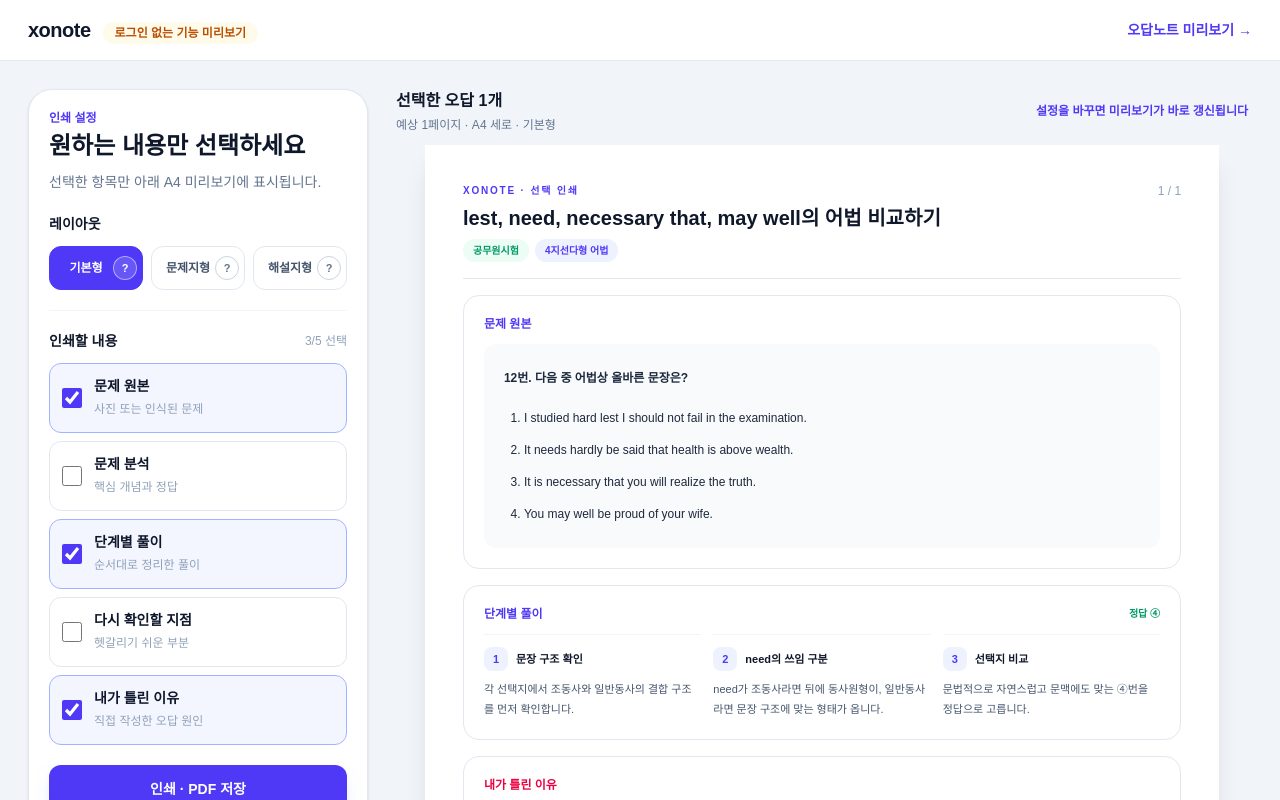
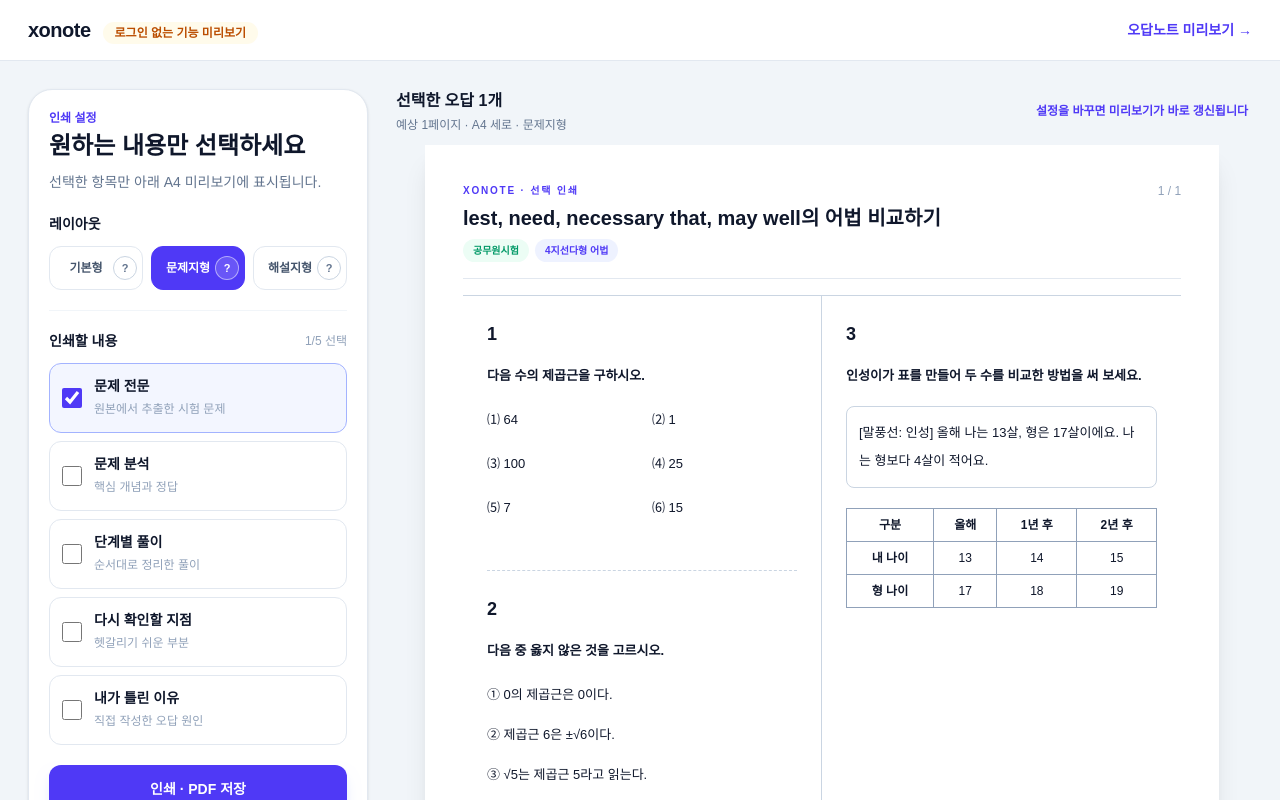
Before and after one commit to della2809-gif/oxNote, a Next.js app: page /preview/print in a window 1280 px wide. Shown: the top 800 px of the page. Built offline with nearby package versions, Linux system fonts and the light colour scheme.

Commit message:
A4 2단 문제지 출력 적용

```diff
--- a/src/app/(app)/notes/print/PrintToolbar.tsx
+++ b/src/app/(app)/notes/print/PrintToolbar.tsx
@@ -7,7 +7,7 @@ export type PrintSection = "source" | "analysis" | "steps" | "review" | "reason"
 export type PrintLayout = "standard" | "worksheet" | "answer";
 
 export const PRINT_SECTIONS: Array<{ key: PrintSection; label: string; description: string }> = [
-  { key: "source", label: "문제 원본", description: "사진 또는 인식된 문제" },
+  { key: "source", label: "문제 전문", description: "원본에서 추출한 시험 문제" },
   { key: "analysis", label: "문제 분석", description: "핵심 개념과 정답" },
   { key: "steps", label: "단계별 풀이", description: "순서대로 정리한 풀이" },
   { key: "review", label: "다시 확인할 지점", description: "헷갈리기 쉬운 부분" },
--- a/src/app/(app)/notes/print/page.tsx
+++ b/src/app/(app)/notes/print/page.tsx
@@ -5,7 +5,7 @@ import MathText from "@/components/MathText";
 import PrintToolbar, { type PrintLayout, type PrintSection } from "./PrintToolbar";
 
 const VALID_SECTIONS = new Set<PrintSection>(["source", "analysis", "steps", "review", "reason"]);
-const DEFAULT_SECTIONS: PrintSection[] = ["source", "steps", "reason"];
+const DEFAULT_SECTIONS: PrintSection[] = ["source"];
 
 function asDetails(value: unknown): Partial<NoteAiDetails> {
   return value && typeof value === "object" && !Array.isArray(value) ? value as Partial<NoteAiDetails> : {};
@@ -14,12 +14,6 @@ function asDetails(value: unknown): Partial<NoteAiDetails> {
 function compactText(value: string | null | undefined, maxLength: number) {
   const text = value?.trim() ?? "";
   return text.length <= maxLength ? text : `${text.slice(0, maxLength).trim()}…`;
-}
-
-async function signedImageUrl(supabase: Awaited<ReturnType<typeof createClient>>, path: string | null) {
-  if (!path || path.toLowerCase().endsWith(".pdf")) return null;
-  const { data } = await supabase.storage.from("note-files").createSignedUrl(path, 3600);
-  return data?.signedUrl ?? null;
 }
 
 function readSections(raw: string | string[] | undefined) {
@@ -34,7 +28,7 @@ function readLayout(raw: string | string[] | undefined): PrintLayout {
   return value === "worksheet" || value === "answer" ? value : "standard";
 }
 
-type PrintableNote = { note: Note; details: Partial<NoteAiDetails>; subject: Subject | null; imageUrl: string | null };
+type PrintableNote = { note: Note; details: Partial<NoteAiDetails>; subject: Subject | null };
 
 export default async function PrintNotesPage({ searchParams }: { searchParams: Promise<{ ids?: string | string[]; sections?: string | string[]; layout?: string | string[] }> }) {
   const params = await searchParams;
@@ -54,20 +48,19 @@ export default async function PrintNotesPage({ searchParams }: { searchParams: P
   const noteMap = new Map(notes.map((note) => [note.id, note]));
   const orderedNotes = ids.map((id) => noteMap.get(id)).filter((note): note is Note => Boolean(note));
   const subjectMap = new Map(((subjectsData as Subject[] | null) ?? []).map((subject) => [subject.id, subject]));
-  const printable: PrintableNote[] = await Promise.all(orderedNotes.map(async (note) => {
+  const printable: PrintableNote[] = orderedNotes.map((note) => {
     const details = asDetails(note.ai_details);
     return {
       note,
       details,
       subject: note.subject_id ? subjectMap.get(note.subject_id) ?? null : null,
-      imageUrl: await signedImageUrl(supabase, details.imageCleanup?.cleanedPath ?? note.source_file_url),
     };
-  }));
+  });
 
   return (
     <div className="print-document mx-auto max-w-[210mm]">
       <PrintToolbar count={printable.length} initialSections={sections} initialLayout={layout} />
-      <div className="space-y-6 print:space-y-0">
+      <div className="print-sheet-grid">
         {layout === "worksheet" ? (
           <>
             {sections.includes("source") && printable.map((item, index) => <NoteSheet key={`problem-${item.note.id}`} item={item} index={index} total={printable.length} sections={["source"]} variant="problem" />)}
@@ -80,28 +73,20 @@ export default async function PrintNotesPage({ searchParams }: { searchParams: P
 }
 
 function NoteSheet({ item, index, total, sections, variant }: { item: PrintableNote; index: number; total: number; sections: PrintSection[]; variant: "standard" | "problem" | "solution" | "answer" }) {
-  const { note, details, subject, imageUrl } = item;
+  const { note, details, subject } = item;
   const has = (section: PrintSection) => sections.includes(section);
   const steps = Array.isArray(details.solutionSteps) ? details.solutionSteps.slice(0, 5) : [];
   const points = Array.isArray(details.confusionPoints) ? details.confusionPoints.slice(0, 4) : [];
   return (
-    <article className="print-sheet">
-      <header className="flex items-start justify-between gap-4 border-b border-slate-200 pb-3">
-        <div><p className="text-[9px] font-bold uppercase tracking-[0.18em] text-indigo-600">xonote · {variant === "problem" ? "문제지" : variant === "solution" ? "해설지" : variant === "answer" ? "풀이 복습" : "AI 오답노트"}</p><h1 className="mt-1.5 text-lg font-bold leading-tight">{compactText(details.title || note.question, 100)}</h1><div className="mt-2 flex flex-wrap gap-1.5 text-[8px] font-semibold">{subject && <span className="rounded-full bg-indigo-50 px-2 py-1 text-indigo-700">{subject.name}</span>}{note.source && <span className="rounded-full bg-slate-100 px-2 py-1 text-slate-600">{compactText(note.source, 40)}</span>}</div></div>
+    <article className={`print-sheet ${variant === "problem" ? "print-problem-sheet" : ""}`}>
+      {variant !== "problem" && <header className="flex items-start justify-between gap-4 border-b border-slate-200 pb-3">
+        <div><p className="text-[9px] font-bold uppercase tracking-[0.18em] text-indigo-600">xonote · {variant === "solution" ? "해설지" : variant === "answer" ? "풀이 복습" : "AI 오답노트"}</p><div className="flex items-start gap-2"><strong className="print-question-number text-lg">{index + 1}</strong><h1 className="mt-1.5 text-base font-bold leading-tight">{compactText(details.title || note.question, 100)}</h1></div><div className="mt-2 flex flex-wrap gap-1.5 text-[8px] font-semibold">{subject && <span className="rounded-full bg-indigo-50 px-2 py-1 text-indigo-700">{subject.name}</span>}{note.source && <span className="rounded-full bg-slate-100 px-2 py-1 text-slate-600">{compactText(note.source, 40)}</span>}</div></div>
         <span className="shrink-0 text-[9px] text-slate-400">{index + 1} / {total}</span>
-      </header>
+      </header>}
 
       <div className="mt-3 grid grid-cols-1 gap-3">
-        {has("source") && <PrintBox title="문제 원본" color="text-indigo-600">
-          {imageUrl && (
-            // Signed private-storage URLs are displayed at their natural print dimensions.
-            // eslint-disable-next-line @next/next/no-img-element
-            <img src={imageUrl} alt="문제 원본" className="print-source-image mt-2 block h-auto w-full rounded-lg" />
-          )}
-          <div className={`${imageUrl ? "mt-3 border-t border-slate-100 pt-3" : "mt-2"}`}>
-            <p className="text-[8px] font-bold text-slate-400">원본에서 추출한 문제 전문</p>
-            <p className="mt-1.5 whitespace-pre-wrap break-words text-[10px] font-medium leading-[1.65]"><MathText>{note.question}</MathText></p>
-          </div>
+        {has("source") && <PrintBox title={variant === "problem" ? "" : "문제 전문"} color="text-indigo-600" className="print-question-box">
+          <QuestionTranscript value={note.question} />
         </PrintBox>}
         {has("analysis") && <PrintBox title="문제 분석" color="text-emerald-600"><p className="mt-2 whitespace-pre-wrap text-[9px] font-semibold leading-[1.55]">{compactText(note.ai_analysis || note.question, 650)}</p><dl className="mt-3 rounded-lg bg-slate-50 p-3 text-[8px]"><dt className="font-bold text-slate-400">핵심 개념</dt><dd className="mt-1 font-semibold">{details.coreConcepts?.slice(0, 5).join(" · ") || "-"}</dd><dt className="mt-2 font-bold text-slate-400">정답</dt><dd className="mt-1 font-semibold text-emerald-600">{compactText(details.answerSummary || note.correct_answer, 180)}</dd></dl></PrintBox>}
       </div>
@@ -114,6 +99,32 @@ function NoteSheet({ item, index, total, sections, variant }: { item: PrintableN
   );
 }
 
+function QuestionTranscript({ value }: { value: string }) {
+  const lines = value.trim().split(/\r?\n/);
+  const content: React.ReactNode[] = [];
+  let index = 0;
+
+  while (index < lines.length) {
+    const line = lines[index];
+    const next = lines[index + 1] ?? "";
+    if (line.includes("|") && /^\s*\|?\s*:?-{3,}/.test(next)) {
+      const rows: string[][] = [];
+      const headers = line.split("|").map((cell) => cell.trim()).filter(Boolean);
+      index += 2;
+      while (index < lines.length && lines[index].includes("|")) {
+        rows.push(lines[index].split("|").map((cell) => cell.trim()).filter(Boolean));
+        index += 1;
+      }
+      content.push(<table key={`table-${index}`} className="print-question-table"><thead><tr>{headers.map((cell, cellIndex) => <th key={cellIndex}><MathText>{cell}</MathText></th>)}</tr></thead><tbody>{rows.map((row, rowIndex) => <tr key={rowIndex}>{row.map((cell, cellIndex) => <td key={cellIndex}><MathText>{cell}</MathText></td>)}</tr>)}</tbody></table>);
+      continue;
+    }
+    content.push(line.trim() ? <p key={index}><MathText>{line}</MathText></p> : <span key={index} className="block h-2" />);
+    index += 1;
+  }
+
+  return <div className="print-question-transcript">{content}</div>;
+}
+
 function PrintBox({ title, color, className = "", children }: { title: string; color: string; className?: string; children: React.ReactNode }) {
-  return <section className={`${className} rounded-xl border border-slate-200 p-3`}><p className={`text-[8px] font-bold ${color}`}>{title}</p>{children}</section>;
+  return <section className={`${className} rounded-xl border border-slate-200 p-3`}>{title && <p className={`text-[8px] font-bold ${color}`}>{title}</p>}{children}</section>;
 }
--- a/src/app/globals.css
+++ b/src/app/globals.css
@@ -54,8 +54,8 @@ button {
 
 .print-sheet {
   display: flex;
-  min-height: 297mm;
-  width: 210mm;
+  min-height: 0;
+  width: auto;
   flex-direction: column;
   overflow: hidden;
   background: white;
@@ -71,7 +71,46 @@ button {
   object-fit: contain;
 }
 
+.print-sheet-grid {
+  display: grid;
+  min-height: 297mm;
+  width: 210mm;
+  grid-template-columns: repeat(2, minmax(0, 1fr));
+  align-items: start;
+  background: white;
+  box-shadow: 0 12px 35px rgb(15 23 42 / 10%);
+}
+
+.print-question-transcript {
+  margin-top: 0.5rem;
+  white-space: pre-wrap;
+  overflow-wrap: anywhere;
+  font-size: 11px;
+  font-weight: 500;
+  line-height: 1.75;
+}
+
+.print-question-table {
+  width: 100%;
+  margin: 0.6rem 0;
+  border-collapse: collapse;
+  table-layout: fixed;
+  text-align: center;
+}
+
+.print-question-table th,
+.print-question-table td {
+  border: 1px solid #94a3b8;
+  padding: 0.3rem 0.2rem;
+}
+
 @media screen and (max-width: 850px) {
+  .print-sheet-grid {
+    min-height: auto;
+    width: 100%;
+    grid-template-columns: 1fr;
+  }
+
   .print-sheet {
     min-height: auto;
     width: 100%;
@@ -106,18 +145,45 @@ button {
     max-width: none !important;
   }
 
+  .print-sheet-grid {
+    display: grid;
+    width: 210mm;
+    grid-template-columns: repeat(2, minmax(0, 1fr));
+    align-items: start;
+    background: white;
+  }
+
   .print-sheet {
     display: block;
     height: auto;
     min-height: 0;
-    width: 210mm;
+    width: auto;
     overflow: visible;
-    padding: 8mm 10mm;
+    padding: 8mm 7mm;
     break-after: auto;
     page-break-after: auto;
     break-inside: auto;
     page-break-inside: auto;
     box-shadow: none;
+  }
+
+  .print-sheet:nth-child(odd) {
+    border-right: 0.25mm solid #cbd5e1;
+  }
+
+  .print-problem-sheet header {
+    break-after: avoid;
+  }
+
+  .print-question-box {
+    break-inside: auto;
+    border: 0;
+    padding: 0;
+  }
+
+  .print-question-transcript {
+    font-size: 10pt;
+    line-height: 1.75;
   }
 
   .print-sheet + .print-sheet {
--- a/src/app/preview/print/PrintOptionsPreview.tsx
+++ b/src/app/preview/print/PrintOptionsPreview.tsx
@@ -13,7 +13,7 @@ const LAYOUT_OPTIONS: Array<{ key: LayoutKey; label: string; description: string
 ];
 
 const SECTION_OPTIONS: Array<{ key: SectionKey; label: string; description: string }> = [
-  { key: "source", label: "문제 원본", description: "사진 또는 인식된 문제" },
+  { key: "source", label: "문제 전문", description: "원본에서 추출한 시험 문제" },
   { key: "analysis", label: "문제 분석", description: "핵심 개념과 정답" },
   { key: "steps", label: "단계별 풀이", description: "순서대로 정리한 풀이" },
   { key: "review", label: "다시 확인할 지점", description: "헷갈리기 쉬운 부분" },
@@ -27,8 +27,8 @@ const STEPS = [
 ];
 
 export default function PrintOptionsPreview() {
-  const [sections, setSections] = useState<SectionKey[]>(["source", "steps", "reason"]);
-  const [layout, setLayout] = useState<LayoutKey>("standard");
+  const [sections, setSections] = useState<SectionKey[]>(["source"]);
+  const [layout, setLayout] = useState<LayoutKey>("worksheet");
   const [openLayoutHelp, setOpenLayoutHelp] = useState<LayoutKey | null>(null);
   const selected = useMemo(() => new Set(sections), [sections]);
 
@@ -137,17 +137,20 @@ export default function PrintOptionsPreview() {
 
             <div className={`mt-4 grid gap-4 ${selected.has("source") && selected.has("analysis") && layout === "standard" ? "md:grid-cols-2" : "grid-cols-1"}`}>
               {selected.has("source") && (
-                <PreviewBox title="문제 원본" color="text-indigo-600">
-                  <div className="mt-3 rounded-xl bg-slate-50 p-5 text-[12px] leading-7 text-slate-800">
-                    <strong>12번. 다음 중 어법상 올바른 문장은?</strong>
-                    <ol className="mt-3 list-decimal space-y-1 pl-5">
-                      <li>I studied hard lest I should not fail in the examination.</li>
-                      <li>It needs hardly be said that health is above wealth.</li>
-                      <li>It is necessary that you will realize the truth.</li>
-                      <li>You may well be proud of your wife.</li>
-                    </ol>
+                <section className="grid min-h-[230mm] grid-cols-2 divide-x divide-slate-300 border-y border-slate-300">
+                  <div className="p-6 text-[13px] leading-7 text-slate-900">
+                    <strong className="text-lg">1</strong>
+                    <p className="mt-3 font-semibold">다음 수의 제곱근을 구하시오.</p>
+                    <ol className="mt-4 grid grid-cols-2 gap-x-5 gap-y-4"><li>⑴ 64</li><li>⑵ 1</li><li>⑶ 100</li><li>⑷ 25</li><li>⑸ 7</li><li>⑹ 15</li></ol>
+                    <div className="mt-12 border-t border-dashed border-slate-300 pt-6"><strong className="text-lg">2</strong><p className="mt-3 font-semibold">다음 중 옳지 않은 것을 고르시오.</p><ol className="mt-4 space-y-3"><li>① 0의 제곱근은 0이다.</li><li>② 제곱근 6은 ±√6이다.</li><li>③ √5는 제곱근 5라고 읽는다.</li></ol></div>
                   </div>
-                </PreviewBox>
+                  <div className="p-6 text-[13px] leading-7 text-slate-900">
+                    <strong className="text-lg">3</strong>
+                    <p className="mt-3 font-semibold">인성이가 표를 만들어 두 수를 비교한 방법을 써 보세요.</p>
+                    <p className="mt-4 rounded-lg border border-slate-300 p-3">[말풍선: 인성] 올해 나는 13살, 형은 17살이에요. 나는 형보다 4살이 적어요.</p>
+                    <table className="mt-5 w-full border-collapse text-center text-xs"><thead><tr><th className="border border-slate-400 p-2">구분</th><th className="border border-slate-400 p-2">올해</th><th className="border border-slate-400 p-2">1년 후</th><th className="border border-slate-400 p-2">2년 후</th></tr></thead><tbody><tr><th className="border border-slate-400 p-2">내 나이</th><td className="border border-slate-400 p-2">13</td><td className="border border-slate-400 p-2">14</td><td className="border border-slate-400 p-2">15</td></tr><tr><th className="border border-slate-400 p-2">형 나이</th><td className="border border-slate-400 p-2">17</td><td className="border border-slate-400 p-2">18</td><td className="border border-slate-400 p-2">19</td></tr></tbody></table>
+                  </div>
+                </section>
               )}
 
               {selected.has("analysis") && (
```
